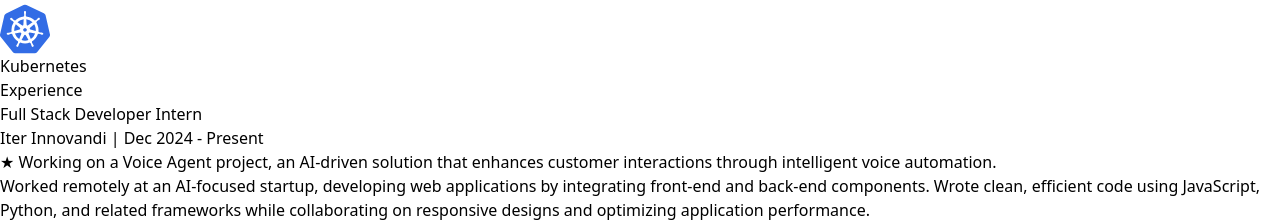
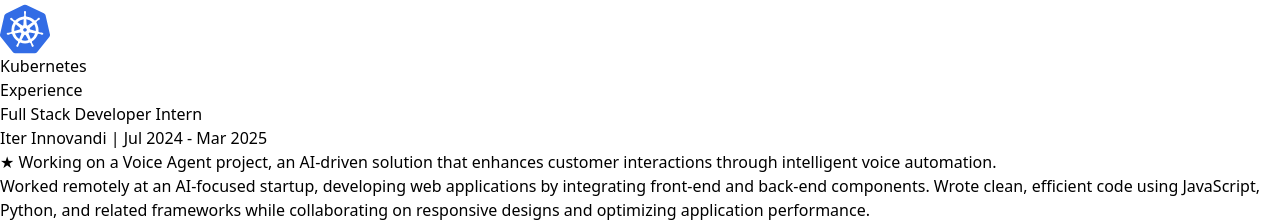
Before and after one commit to ReshmiRahul/MyPortfolio, a React (Vite) app: page / in a window 1280 px wide. Shown: the part 3460-3682 px from the top of the page. Built offline with nearby package versions, Linux system fonts and the light colour scheme.

Commit message:
Uodated Resume

```diff
--- a/src/Components/Experience/Experience.jsx
+++ b/src/Components/Experience/Experience.jsx
@@ -10,7 +10,7 @@ const Experience = () => {
                     <div className='flex gap-3 py-4 md:ml-20 md:mt-0 flex-col'>
                         <h1 className='font-bold text-xl'>Full Stack Developer Intern</h1>
                         <p className='text-sm md:text-md leading-tight text-slate-400'>
-                            Iter Innovandi | Dec 2024 - Present
+                            Iter Innovandi | Jul 2024 - Mar 2025
                         </p>
                         <p className='text-sm md:text-md leading-tight text-yellow-300'>
                         &#9733; Working on a Voice Agent project, an AI-driven solution that enhances customer interactions through intelligent voice automation.
```
Also changed, not shown: 1 other file (tests, documents, lock files or other folders).
